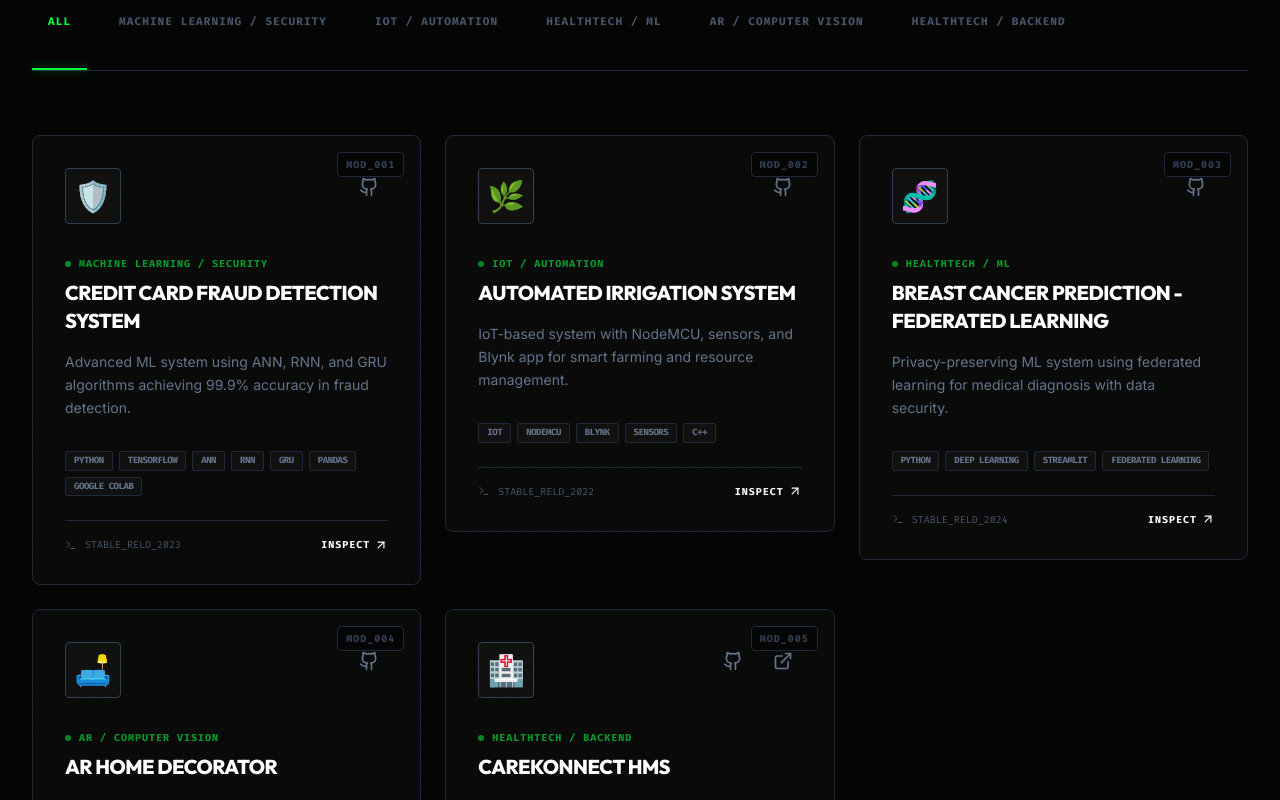
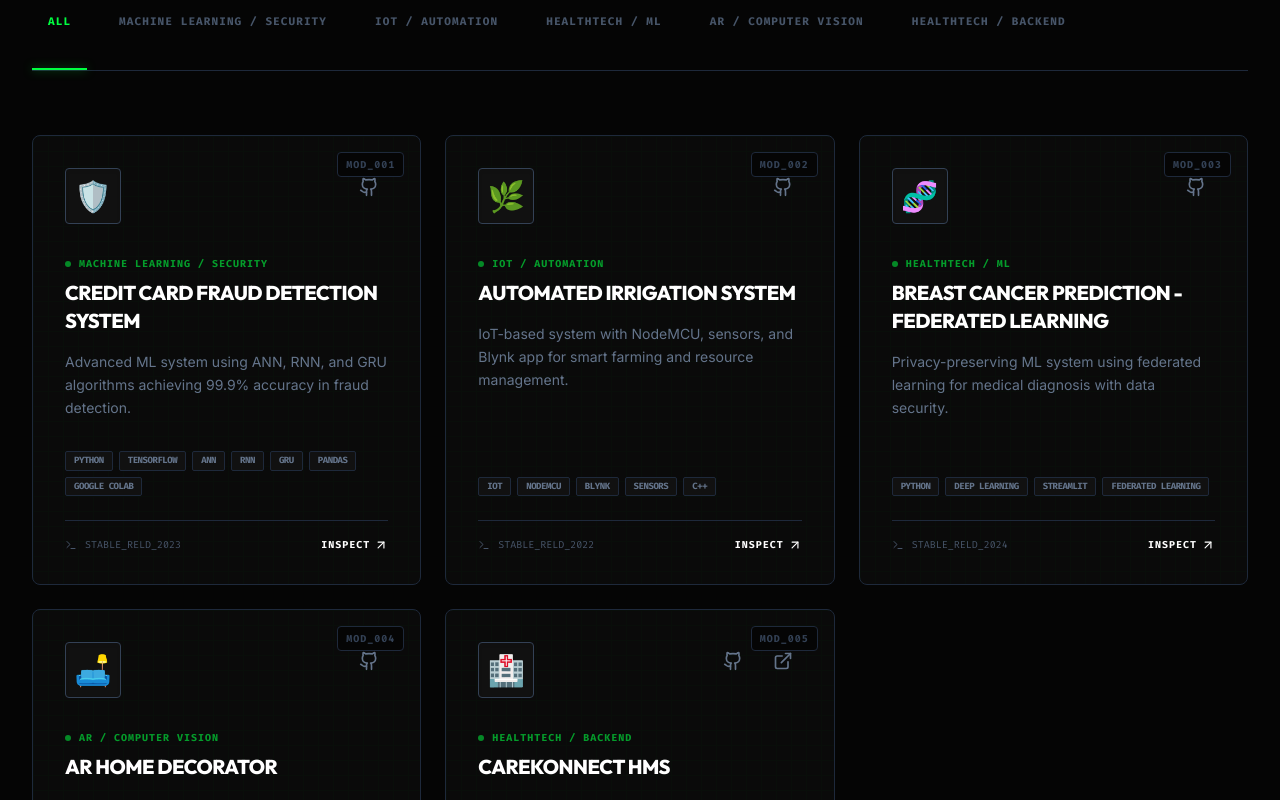
Before and after one commit to 203SHASHANK/shashank, a React (Create React App) app: page / in a window 1280 px wide. Shown: the part 3600-4400 px from the top of the page. Built offline with nearby package versions, Linux system fonts and the light colour scheme.

Commit message:
card size

```diff
--- a/src/components/Projects/Projects.jsx
+++ b/src/components/Projects/Projects.jsx
@@ -11,7 +11,7 @@ const Projects = () => {
     : projects.filter(project => project.category === selectedCategory);
 
   const ProjectCard = ({ project }) => (
-    <div className="group relative bg-dark-900 border border-slate-800 rounded-lg overflow-hidden transition-all duration-500 hover:border-matrix/40 hover:shadow-[0_0_30px_rgba(0,255,65,0.1)]">
+    <div className="group relative bg-dark-900 border border-slate-800 rounded-lg overflow-hidden transition-all duration-500 hover:border-matrix/40 hover:shadow-[0_0_30px_rgba(0,255,65,0.1)] h-full flex flex-col">
       {/* Module ID Tag */}
       <div className="absolute top-0 right-0 p-4 z-20">
         <div className="text-[10px] font-mono font-bold text-slate-700 uppercase tracking-widest bg-dark-950 px-2 py-1 border border-slate-800 rounded">
@@ -19,7 +19,7 @@ const Projects = () => {
         </div>
       </div>
 
-      <div className="p-8 h-full flex flex-col relative">
+      <div className="p-8 flex-grow flex flex-col relative">
         {/* Background Grid Accent */}
         <div className="absolute inset-0 opacity-[0.02] pointer-events-none group-hover:opacity-[0.05] transition-opacity" style={{ backgroundImage: 'linear-gradient(#00FF41 1px, transparent 1px), linear-gradient(90deg, #00FF41 1px, transparent 1px)', backgroundSize: '15px 15px' }} />
 
@@ -133,7 +133,7 @@ const Projects = () => {
 
         <div className="grid md:grid-cols-2 lg:grid-cols-3 gap-6">
           {filteredProjects.map((project, index) => (
-            <div key={project.id} className="animate-fade-in-up" style={{ animationDelay: `${index * 100}ms` }}>
+            <div key={project.id} className="animate-fade-in-up flex" style={{ animationDelay: `${index * 100}ms` }}>
               <ProjectCard project={project} />
             </div>
           ))}
--- a/src/data/portfolioData.js
+++ b/src/data/portfolioData.js
@@ -19,7 +19,7 @@ export const personalInfo = {
     linkedin: "https://www.linkedin.com/in/shashank-s-3b8080203/",
     leetcode: "https://leetcode.com/u/shashanks203/"
   },
-  resumeUrl: "/Shashank_S.pdf"
+  resumeUrl: "/resume.pdf"
 };
 
 export const education = {
```
